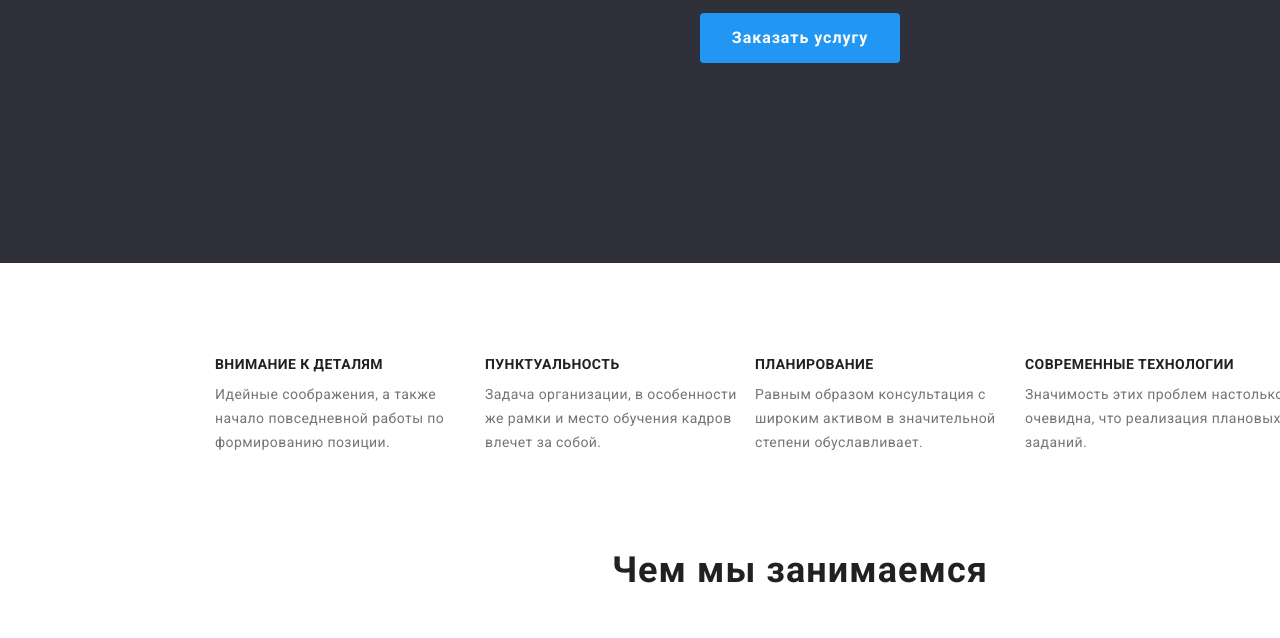
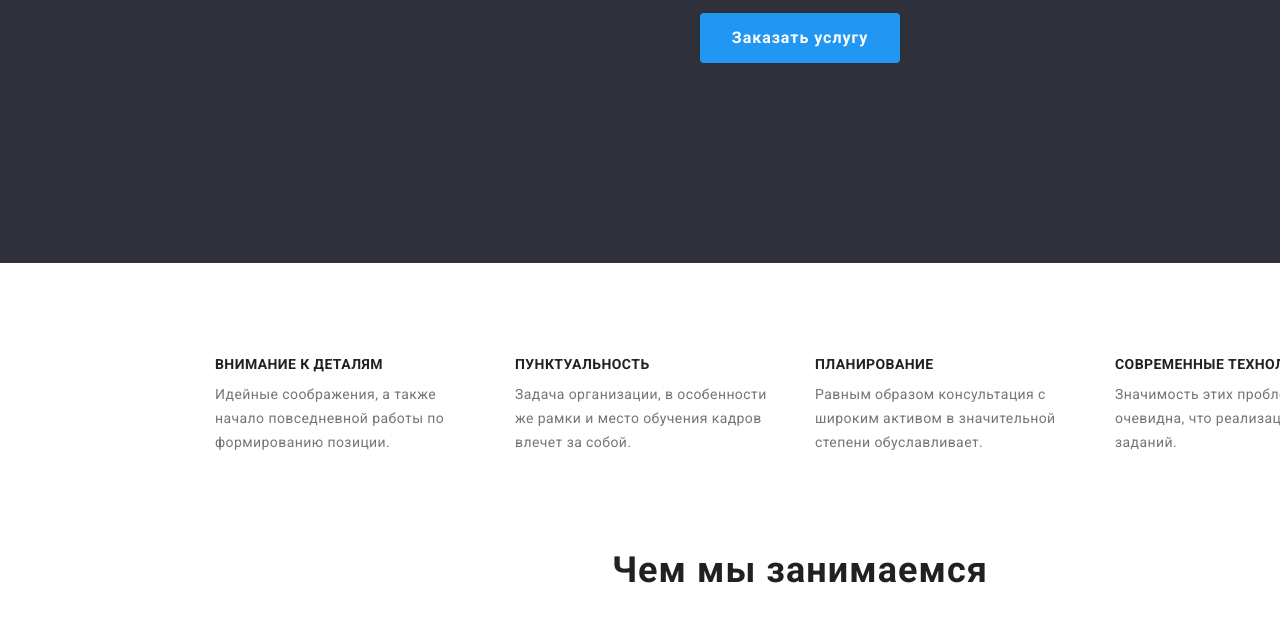
Before and after one commit to whiteoctopuscodes/goit-markup-hw-03, a plain HTML site: page index.html in a window 1280 px wide. Shown: the part 436-1074 px from the top of the page. Drawn offline with nearby package versions, Linux system fonts and the light colour scheme.

Commit message:
доставила марджины

```diff
--- a/css/styles.css
+++ b/css/styles.css
@@ -197,6 +197,10 @@ footer {
 .advantagelist {
     width: calc((100% - 90px) / 4);
 }
+.advantagelist:not(:last-child) {
+    margin-right: 30px;
+}
+
 .advantagelist h3{
     font-weight: 700;
     font-size: 14px;
```
